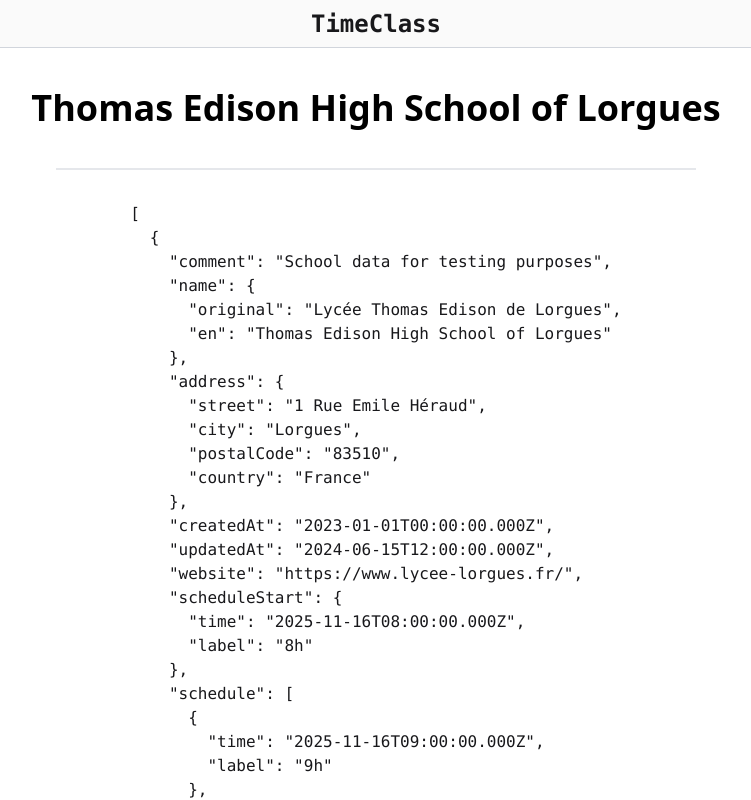
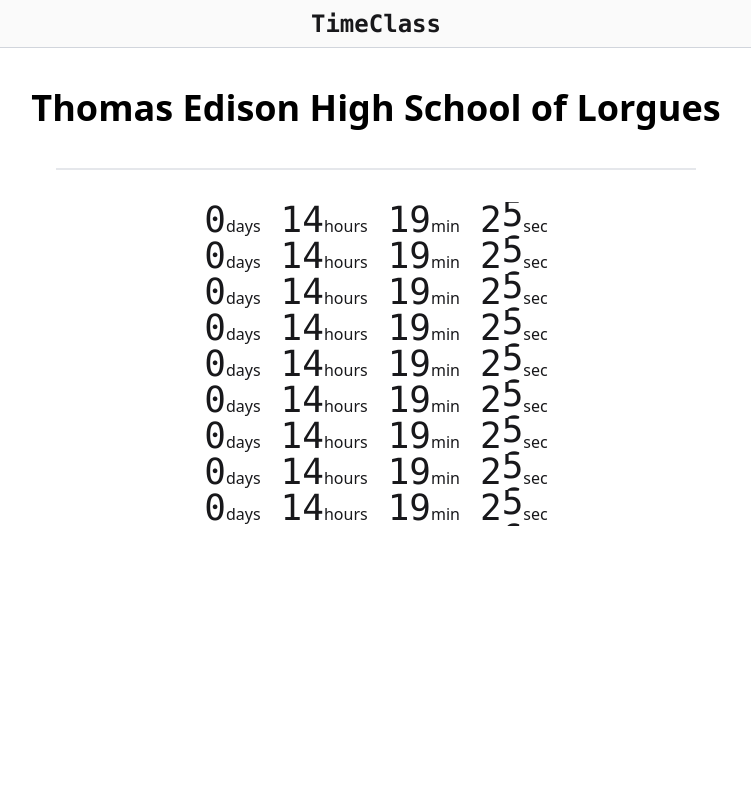
Before and after one commit to Oignontom8283/timeclass, a React (Vite) app: page /school/thomas_edison in a window 1280 px wide. Shown: the top 800 px of the page, without its empty margins (264-1015 px from the left). Built offline with nearby package versions, Linux system fonts and the light colour scheme.

Commit message:
feat: Add Timestamp component to display countdown for scheduled events in School page

```diff
--- /dev/null
+++ b/src/components/Timestamp.tsx
@@ -0,0 +1,65 @@
+
+import { useState, useEffect } from 'react';
+
+export default function Timestamp({ timestamp }: { timestamp: Date}) {
+
+  const [currentTime, setCurrentTime] = useState(new Date());
+
+  // Mettre à jour le temps actuel chaque seconde
+  useEffect(() => {
+    const interval = setInterval(() => {
+      setCurrentTime(new Date());
+    }, 1000);
+
+    // Nettoyer l'interval quand le composant est démonté
+    return () => clearInterval(interval);
+  }, []);
+
+  // Calculer la différence en millisecondes
+  const timeDifference = timestamp.getTime() - currentTime.getTime();
+  const isOverdue = timeDifference < 0;
+  const absTimeDifference = Math.abs(timeDifference);
+
+  // Calculer les jours, heures, minutes et secondes
+  const days = Math.floor(absTimeDifference / (1000 * 60 * 60 * 24));
+  const hours = Math.floor((absTimeDifference % (1000 * 60 * 60 * 24)) / (1000 * 60 * 60));
+  const minutes = Math.floor((absTimeDifference % (1000 * 60 * 60)) / (1000 * 60));
+  const seconds = Math.floor((absTimeDifference % (1000 * 60)) / 1000);
+
+  const prefix = isOverdue ? '-' : '';
+  const counter = `${prefix}${days} days, ${hours} hours, ${minutes} minutes, and ${seconds} seconds`;
+
+  return (
+    <div className="flex gap-5">
+      {
+        isOverdue && (
+          <span>-</span>
+        )
+      }
+      <div>
+        <span className="countdown font-mono text-4xl">
+            <span style={{"--value":days} as React.CSSProperties } aria-live="polite" aria-label={counter}>{prefix}{days}</span>
+        </span>
+        days
+      </div>
+      <div>
+        <span className="countdown font-mono text-4xl">
+            <span style={{"--value":hours} as React.CSSProperties } aria-live="polite" aria-label={counter}>{hours}</span>
+        </span>
+        hours
+      </div>
+      <div>
+        <span className="countdown font-mono text-4xl">
+          <span style={{"--value":minutes} as React.CSSProperties } aria-live="polite" aria-label={counter}>{minutes}</span>
+        </span>
+        min
+      </div>
+      <div>
+        <span className="countdown font-mono text-4xl">
+          <span style={{"--value":seconds} as React.CSSProperties } aria-live="polite" aria-label={counter}>{seconds}</span>
+        </span>
+        sec
+      </div>
+    </div>
+  )
+}
--- a/src/pages/School.tsx
+++ b/src/pages/School.tsx
@@ -1,6 +1,7 @@
 import { Link, useParams } from "react-router-dom";
 import { useData } from "../contexts/DataContext"
 import Error from "../components/Error";
+import Timestamp from "../components/Timestamp";
 
 export default function School() {
 
@@ -28,9 +29,14 @@ export default function School() {
 
       <div className="h-0.5 bg-gray-200 w-[50%]"/>
 
-      <div className="p-8">
-        <pre>{JSON.stringify(data.schools, null, 2)}</pre>
-      </div>
+      <ul className="p-8">
+        {school.schedule.map((item, index) => (
+          <li key={index}>
+            {/* Date de test */}
+            <Timestamp timestamp={new Date("2025-11-17T13:47:00.000Z")} />
+          </li>
+        ))}
+      </ul>
 
     </div>
   )
```
